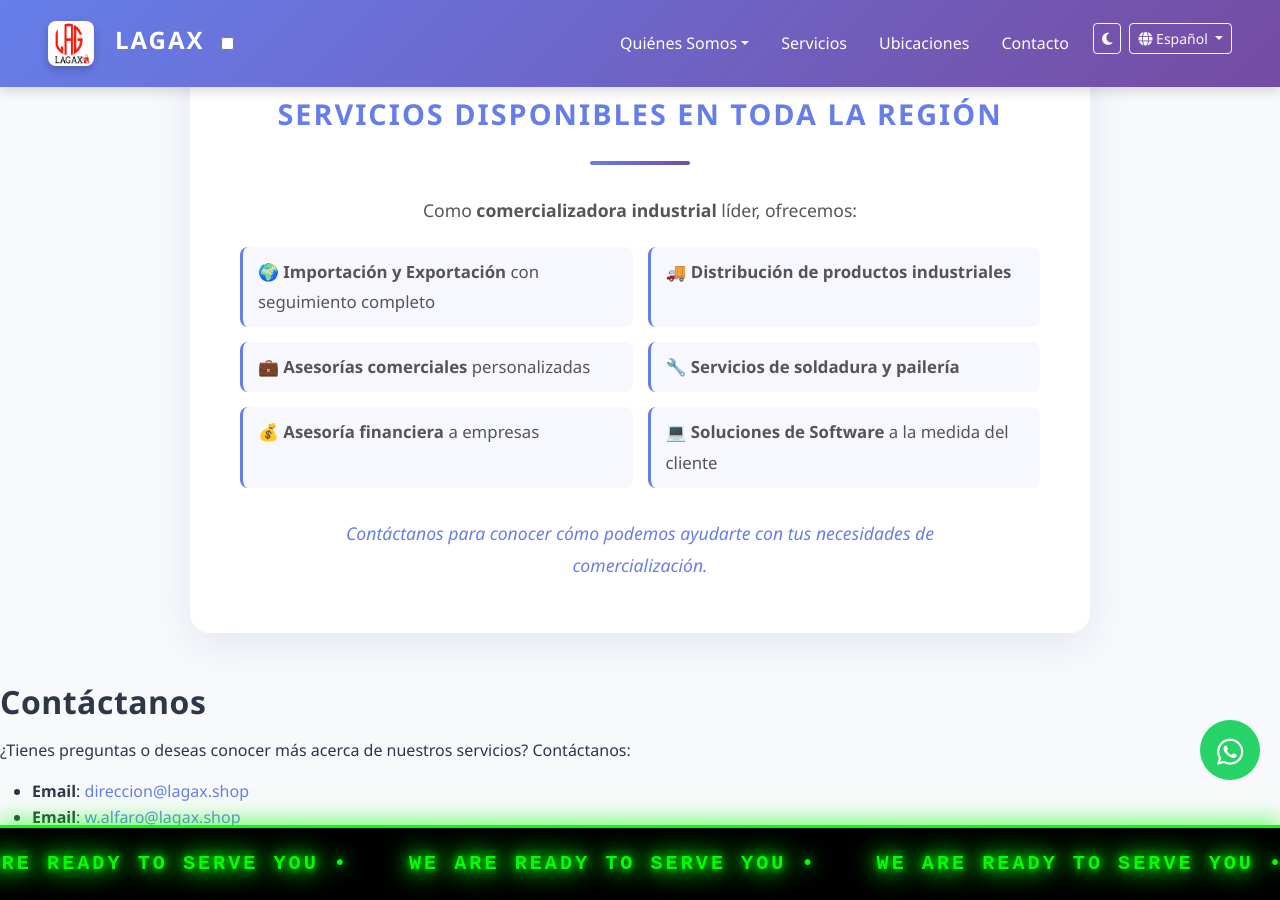
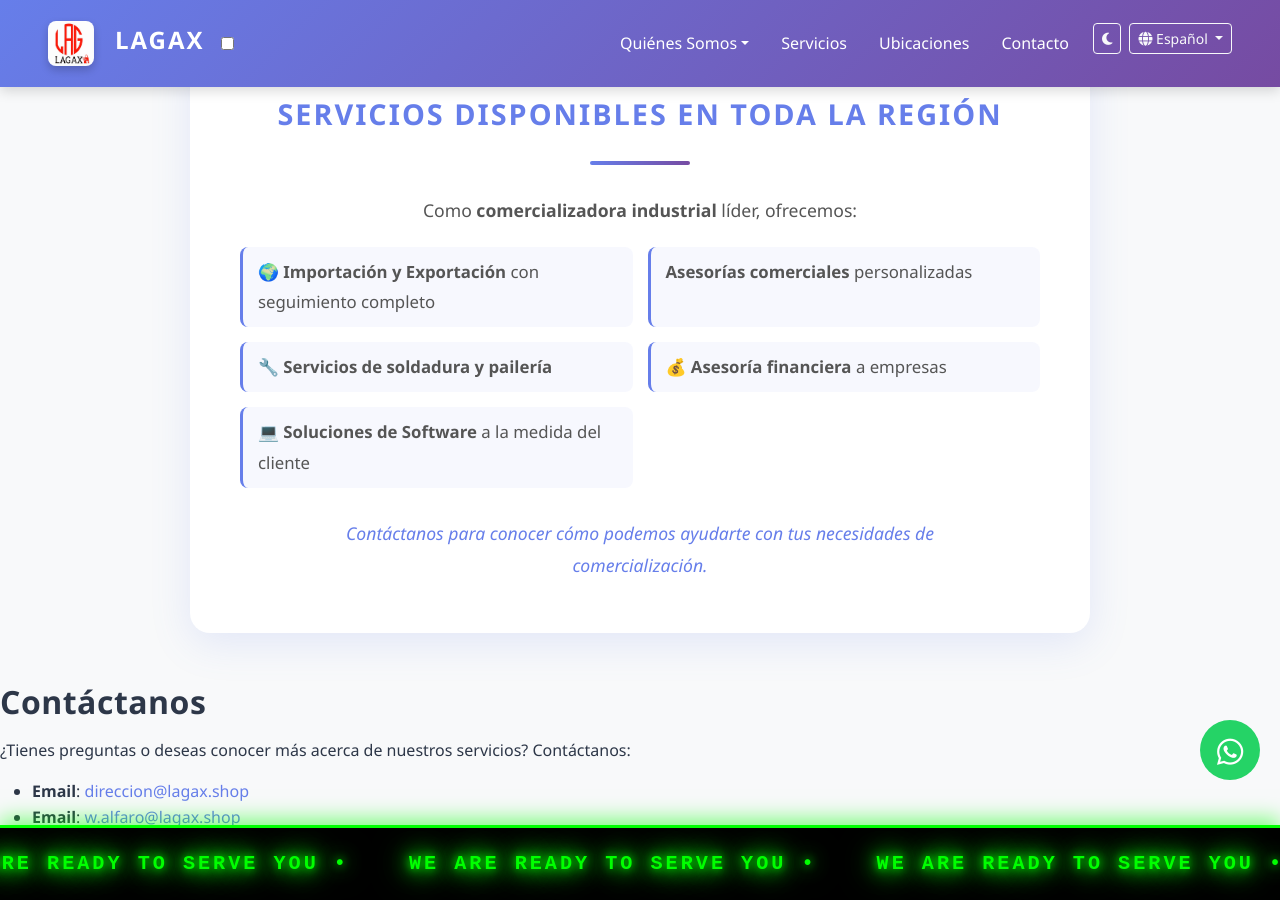
Before and after one commit to gasglz18/lagax, a Jekyll site: the page built from index.md, in a window 1280 px wide and 900 px high, scrolled down 2113 px. Built offline with Jekyll 4.4.1, drawn with Linux system fonts in a browser that asks for light colours.

Commit message:
Eliminar 'Distribución de productos industriales' de descripción y servicios

```diff
--- a/_config.yml
+++ b/_config.yml
@@ -1,5 +1,5 @@
 title: LAGAX
-description: "Comercializadora industrial en Monterrey, Saltillo, Torreón y Aguascalientes. Soluciones comerciales urgentes: importación, exportación, logística Impo-Export, distribución de productos industriales, asesorías comerciales y servicios especializados en Coahuila, Nuevo León y Aguascalientes."
+description: "Comercializadora industrial en Monterrey, Saltillo, Torreón y Aguascalientes. Soluciones comerciales urgentes: importación, exportación, logística Impo-Export, asesorías comerciales y servicios especializados en Coahuila, Nuevo León y Aguascalientes."
 url: "https://www.lagax.shop"
 baseurl: ""
 remote_theme: pages-themes/dinky@v0.2.0
--- a/index.md
+++ b/index.md
@@ -481,8 +481,7 @@ startAutoplay();
 
   <div class="servicios-list">
     <div class="servicio-item">🌍 <strong>Importación y Exportación</strong> con seguimiento completo</div>
-    <div class="servicio-item">🚚 <strong>Distribución de productos industriales</strong></div>
-    <div class="servicio-item">💼 <strong>Asesorías comerciales</strong> personalizadas</div>
+    <div class="servicio-item"> <strong>Asesorías comerciales</strong> personalizadas</div>
     <div class="servicio-item">🔧 <strong>Servicios de soldadura y pailería</strong></div>
     <div class="servicio-item">💰 <strong>Asesoría financiera</strong> a empresas</div>
     <div class="servicio-item">💻 <strong>Soluciones de Software</strong> a la medida del cliente</div>
```
